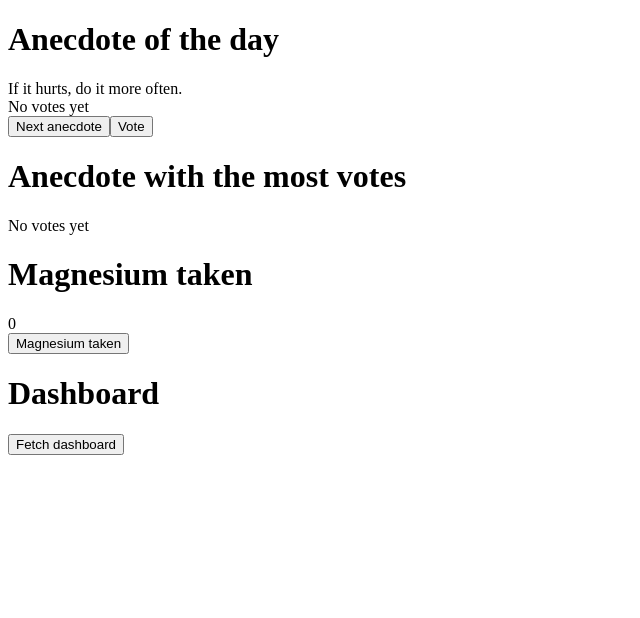
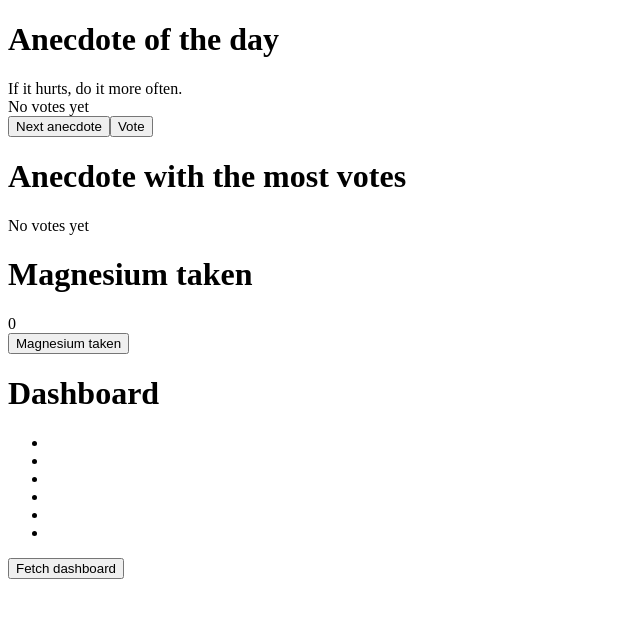
Before and after one commit to pajerr/supplement-tracker, a React (Create React App) app in the folder front/: page / in a window 1280 px wide. Shown: the top 618 px of the page, without its empty margins (0-640 px from the left). Built offline with nearby package versions, Linux system fonts and the light colour scheme; no server answers.

Commit message:
merge ready

```diff
--- a/front/src/App.js
+++ b/front/src/App.js
@@ -1,12 +1,22 @@
 import { useState, useEffect } from "react";
 import axios from "axios";
+import Dashboard from "./components/Dashboard";
 
 const DisplayMagnesium = ({ magnesium }) => {
   return <div>{magnesium}</div>;
 };
 
 const DisplayDashboard = ({ dashboard }) => {
-  return <div>{dashboard}</div>;
+  // dashboard = FetchDashboard();
+  return (
+    <div>
+      <ul>
+        {dashboard.map((i, fakekey) => (
+          <li key={fakekey}>{i.Name}</li>
+        ))}
+      </ul>
+    </div>
+  );
 };
 
 const DisplayAnecdote = ({ anecdotes, selected }) => {
@@ -60,7 +70,8 @@ const App = () => {
   const [selected, setSelected] = useState(0);
   const [points, setPoints] = useState(new Array(6).fill(0));
   const [magnesium, setMagnesium] = useState(0);
-  const [dashboard, setDashboard] = useState([]);
+  //const [dashboard, setDashboard] = useState([]);
+  const [dashboard, setDashboard] = useState(new Array(6).fill(0));
 
   const handleVoteClick = () => {
     const newPoints = [...points];
@@ -69,6 +80,7 @@ const App = () => {
   };
 
   useEffect(() => {
+    /*
     console.log("effect");
     axios
       .get("http://localhost:5050/supplements/magnesium")
@@ -77,6 +89,17 @@ const App = () => {
         console.log("promise fulfilled");
         setMagnesium(response.data);
       });
+  }, []);
+  */
+    axios.get("http://localhost:5050/dashboard").then((response) => {
+      console.log("inside effect dashboard:", response.data);
+      console.log("promise fulfilled");
+      //console.log(response.data);
+      setDashboard(response.data);
+      //iterate over map for debugging
+      const dashboardResult = dashboard.map((i) => i.name);
+      console.log("Debug print:", dashboardResult);
+    });
   }, []);
 
   const handleTakenMagnesium = (event) => {
@@ -87,23 +110,27 @@ const App = () => {
         console.log(response);
       });
 
-    const newMagnesium = magnesium + 1;
-    setMagnesium(newMagnesium);
+    axios
+      .get("http://localhost:5050/supplements/magnesium")
+      .then((response) => {
+        console.log(response);
+        setMagnesium(response.data);
+      });
+
+    /*const newMagnesium = magnesium + 1;
+    setMagnesium(newMagnesium);*/
   };
 
   const FetchDashboard = () => {
     axios.get("http://localhost:5050/dashboard").then((response) => {
       console.log("inside effect dashboard:", response.data);
       console.log("promise fulfilled");
-      console.log(response.data);
+      //console.log(response.data);
       setDashboard(response.data);
+      //iterate over map for debugging
+      const dashboardResult = dashboard.map((i) => i.name);
+      console.log("Debug print:", dashboardResult);
     });
-
-    /* palauttaa data logissa
-    const setDashboard = (response) => {
-      setDashboard(response.data);
-    };
-    */
   };
 
   return (
--- /dev/null
+++ b/front/src/components/Dashboard.js
@@ -0,0 +1,5 @@
+const Dashboard = ({ dashboard }) => {
+  return <li>{dashboard.name}</li>;
+};
+
+export default Dashboard;
```
